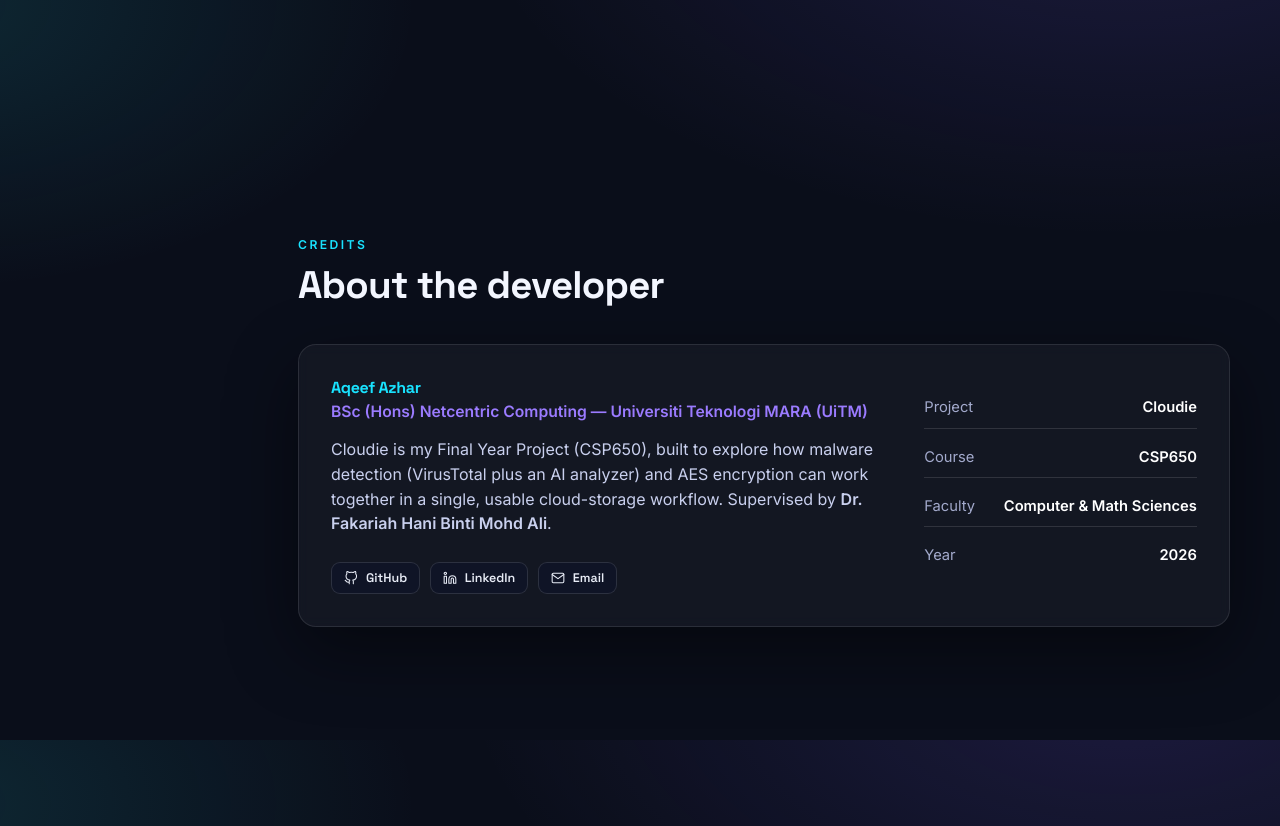
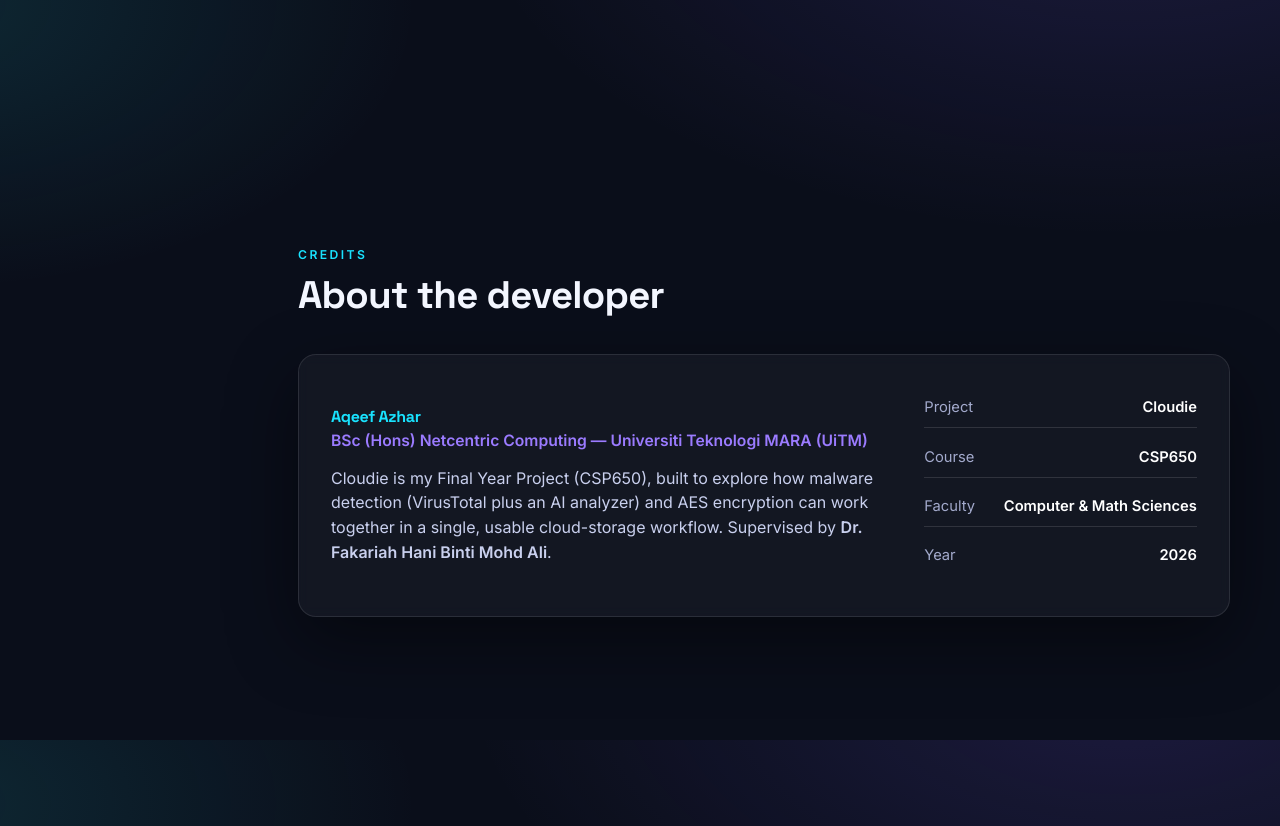
Before and after one commit to aqeeflew/cloudie, a PHP site: page /scan/ in a window 1280 px wide. Shown: the part 4060-4886 px from the top of the page. Run offline with PHP 8.4, Linux system fonts and the light colour scheme; some libraries are stand-ins or nearby versions.

Commit message:
U-20: remove placeholder GitHub/LinkedIn/email links (real URLs pending)

```diff
--- a/index.php
+++ b/index.php
@@ -262,26 +262,12 @@ require_once __DIR__ . '/includes/header.php';
         <div class="col-lg-8">
           <h4 class="lp-dev-name">Aqeef Azhar</h4>
           <p class="lp-role">BSc (Hons) Netcentric Computing &mdash; Universiti Teknologi MARA (UiTM)</p>
-          <p class="lp-feature-text mb-4">
+          <p class="lp-feature-text mb-0">
             Cloudie is my Final Year Project (CSP650), built to explore how malware
             detection (VirusTotal plus an AI analyzer) and AES encryption can work together in a
             single, usable cloud-storage workflow. Supervised by
             <strong>Dr. Fakariah Hani Binti Mohd Ali</strong>.
           </p>
-          <div class="d-flex flex-wrap gap-2">
-            <a href="https://github.com/your-username" target="_blank" rel="noopener" class="btn btn-cloudie-outline btn-sm">
-              <svg viewBox="0 0 24 24" width="14" height="14" fill="none"><path d="M9 19c-5 1.5-5-2.5-7-3m14 6v-3.87a3.37 3.37 0 0 0-.94-2.61c3.14-.35 6.44-1.54 6.44-7A5.44 5.44 0 0 0 20 4.77 5.07 5.07 0 0 0 19.91 1S18.73.65 16 2.48a13.38 13.38 0 0 0-7 0C6.27.65 5.09 1 5.09 1A5.07 5.07 0 0 0 5 4.77a5.44 5.44 0 0 0-1.5 3.78c0 5.42 3.3 6.61 6.44 7A3.37 3.37 0 0 0 9 18.13V22" stroke="currentColor" stroke-width="1.8" stroke-linecap="round" stroke-linejoin="round"/></svg>
-              GitHub
-            </a>
-            <a href="https://www.linkedin.com/in/your-handle" target="_blank" rel="noopener" class="btn btn-cloudie-outline btn-sm">
-              <svg viewBox="0 0 24 24" width="14" height="14" fill="none"><path d="M16 8a6 6 0 0 1 6 6v7h-4v-7a2 2 0 0 0-4 0v7h-4v-7a6 6 0 0 1 6-6zM2 9h4v12H2z" stroke="currentColor" stroke-width="1.8" stroke-linecap="round" stroke-linejoin="round"/><circle cx="4" cy="4" r="2" stroke="currentColor" stroke-width="1.8"/></svg>
-              LinkedIn
-            </a>
-            <a href="mailto:you@example.com" class="btn btn-cloudie-outline btn-sm">
-              <svg viewBox="0 0 24 24" width="14" height="14" fill="none"><path d="M4 4h16a2 2 0 0 1 2 2v12a2 2 0 0 1-2 2H4a2 2 0 0 1-2-2V6a2 2 0 0 1 2-2z" stroke="currentColor" stroke-width="1.8"/><path d="M22 6l-10 7L2 6" stroke="currentColor" stroke-width="1.8" stroke-linecap="round"/></svg>
-              Email
-            </a>
-          </div>
         </div>
         <div class="col-lg-4">
           <ul class="lp-fact-list mb-0">
```
